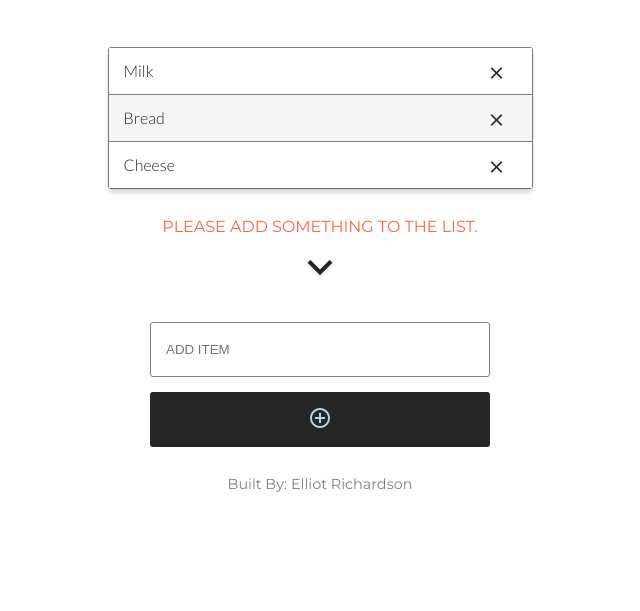
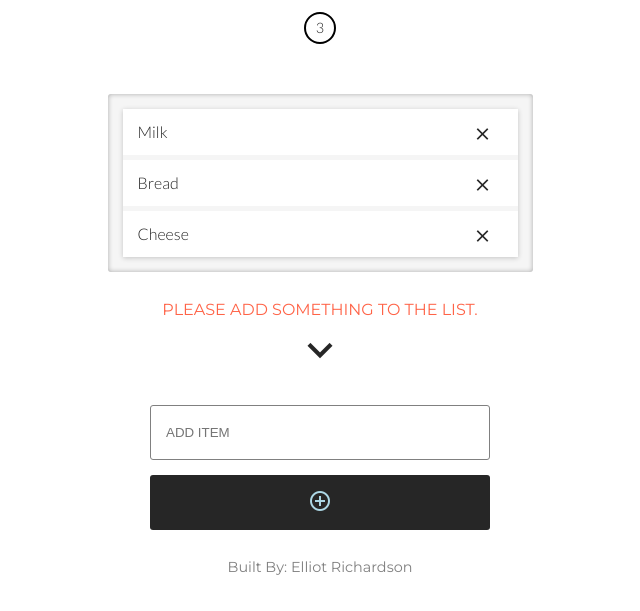
Before and after one commit to ear78/angular-todo, a website: page index.html in a window 1280 px wide. Shown: the part 117-728 px from the top of the page, without its empty margins (320-960 px from the left). Drawn offline with nearby package versions, Linux system fonts and the light colour scheme.

Commit message:
added count of list to controller, restyled list

```diff
--- a/css/_mainStyles.scss
+++ b/css/_mainStyles.scss
@@ -76,6 +76,7 @@ body {
     }
 }
 
+//// MAIN WRAPPER SECTION AND DOWN ////////////////
 .main-wrapper {
     margin: 0 auto;
     .add-text {
@@ -118,30 +119,43 @@ body {
     p {
         text-transform: uppercase;
         font-size: .9em;
+        margin-bottom: 15px;
+    }
+    .count {
+        width: 32px;
+        margin: 0 auto;
+        height: 32px;
+        border-radius: 50%;
+        display: flex;
+        align-items: center;
+        justify-content: center;
+        border: 2px solid black;
     }
 }
 
 .list-container {
     border-radius: 3px;
     margin-bottom: 30px;
-    border: 1px solid gray;
-    border-radius: 3px;
+    box-shadow: inset 0px 0px 5px rgba(0,0,0,.3);
+    background: $lightgray;
+    padding: 15px;
     ul {
         max-height: 215px;
         overflow: auto;
-        box-shadow: 0px 4px 5px rgba(0,0,0,0.2);
+        box-shadow: 0px 1px 5px rgba(0,0,0,0.2);
     }
     li {
-        background: $lightgray;
+        background: $white;
         position: relative;
         padding: 15px;
-        border-top: 1px solid gray;
+        // border-top: 1px solid gray;
+        margin-bottom: 5px;
     }
     li:first-child {
         border-top: none;
     }
-    li:nth-child(odd){
-        background: $white;
+    li:last-child {
+        margin-bottom: 0;
     }
     span {
         position: absolute;
--- a/index.html
+++ b/index.html
@@ -33,6 +33,7 @@
                     <i class="material-icons small-icon">line_style</i>
                 </div>
                 <p>Simplify You</p>
+                <p class="count">{{ count }}</p>
             </div>
 
             <div class="list-container">
--- a/js/mainCtrl.js
+++ b/js/mainCtrl.js
@@ -2,6 +2,7 @@ app.controller('mainCtrl', function($scope){
 
     $scope.isError = true;
     $scope.products = ["Milk", "Bread", "Cheese"];
+    $scope.count = $scope.products.length;// count for list
 
     // ADD ITEM TO TODO LIST
     $scope.addItem = function() {
@@ -16,6 +17,7 @@ app.controller('mainCtrl', function($scope){
             $scope.products.push($scope.addMe);
             $scope.addMe = "";
             $scope.isError = true;
+            $scope.count++;
         }
         else {
             $scope.errorText = "The item you added is already on the list.";
@@ -26,8 +28,10 @@ app.controller('mainCtrl', function($scope){
     // REMOVE ITEM FROM TODO LIST
     $scope.removeItem = function(product){
         $scope.errorText = "";
-
         $scope.products.splice(product, 1);
+        $scope.count--;
     }
 
+
+
 })
```
Also changed, not shown: css/styles.css, 1 other file.
